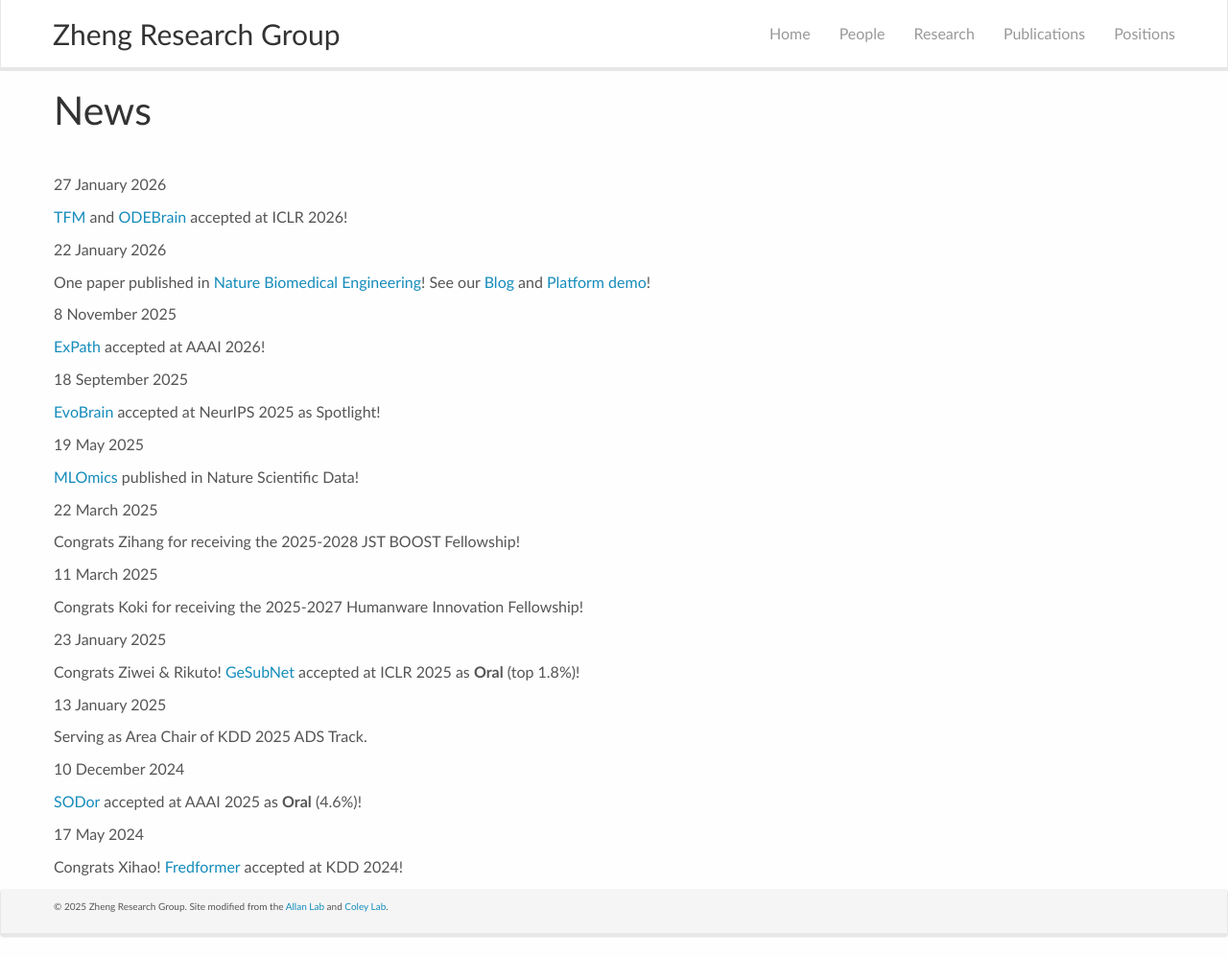
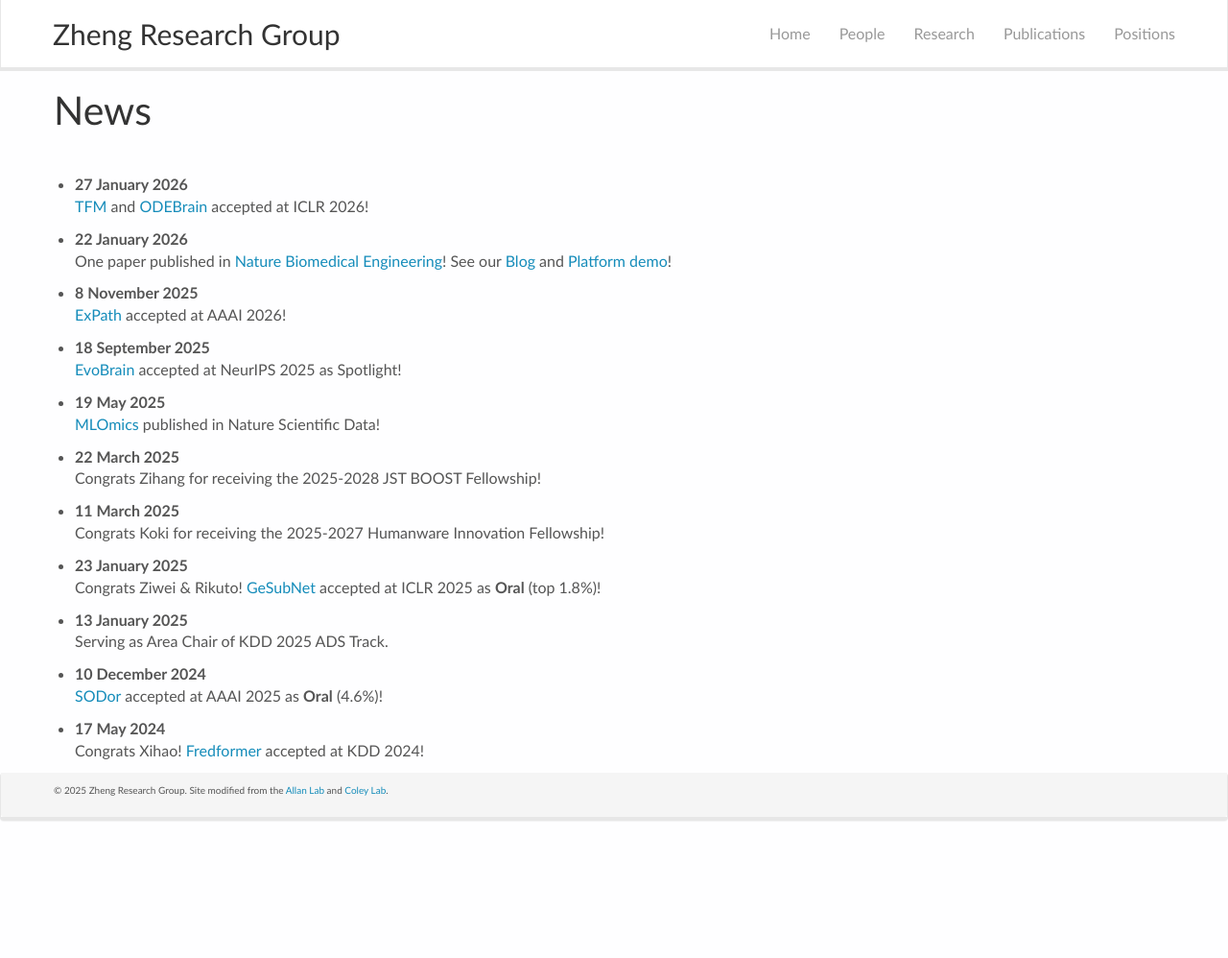
Before and after one commit to zhengchen3/zhengchen3.github.io, a Jekyll site: the page built from _pages/allnews.md, in a window 1280 px wide and 998 px high. Shown: the whole window at 96% size. Built offline with Jekyll 4.4.1, drawn with Linux system fonts in a browser that asks for light colours; nearby versions of some CDN libraries.

Commit message:
Apply Coley-style parameters: CSS, nav, footer, news

```diff
--- a/_pages/allnews.md
+++ b/_pages/allnews.md
@@ -8,8 +8,11 @@ permalink: /allnews.html
 
 # News
 
+<ul class="news-list">
 {% for article in site.data.news %}
-{{ article.date }}
-
-{{ article.headline | markdownify }}
+  <li>
+    <strong>{{ article.date }}</strong><br>
+    {{ article.headline | markdownify }}
+  </li>
 {% endfor %}
+</ul>
--- a/css/main.scss
+++ b/css/main.scss
@@ -128,6 +128,14 @@ firstp {
 #newsid img {
   margin-top: 6px;
   margin-bottom: 6px;
+}
+
+#textid .news-list {
+  padding-left: 22px;
+}
+
+#textid .news-list li {
+  margin-bottom: 10px;
 }
 
 /* Team & Publications */
```
Also changed, not shown: images/slider7001400/tfm.jpg.
